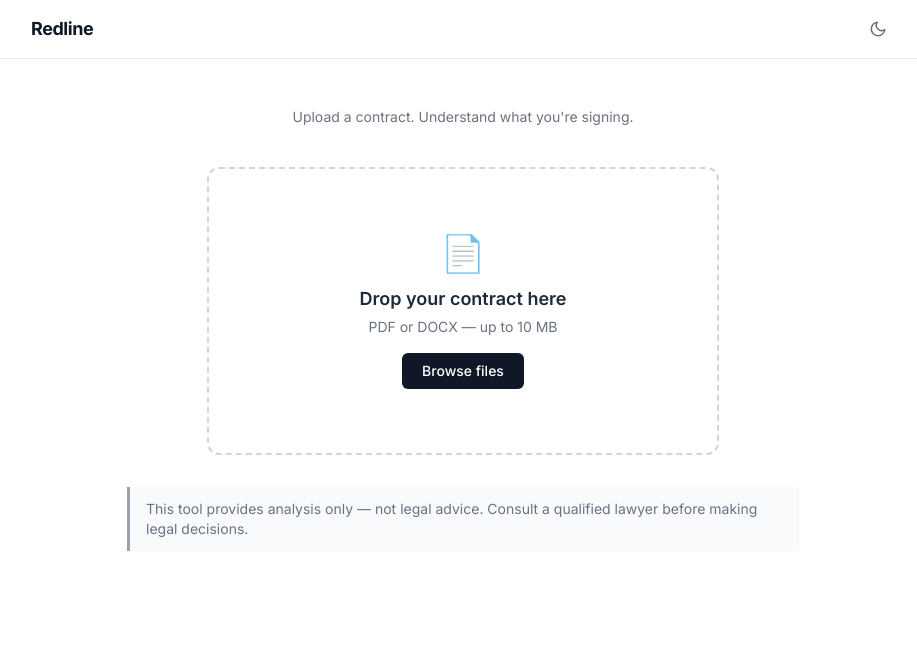
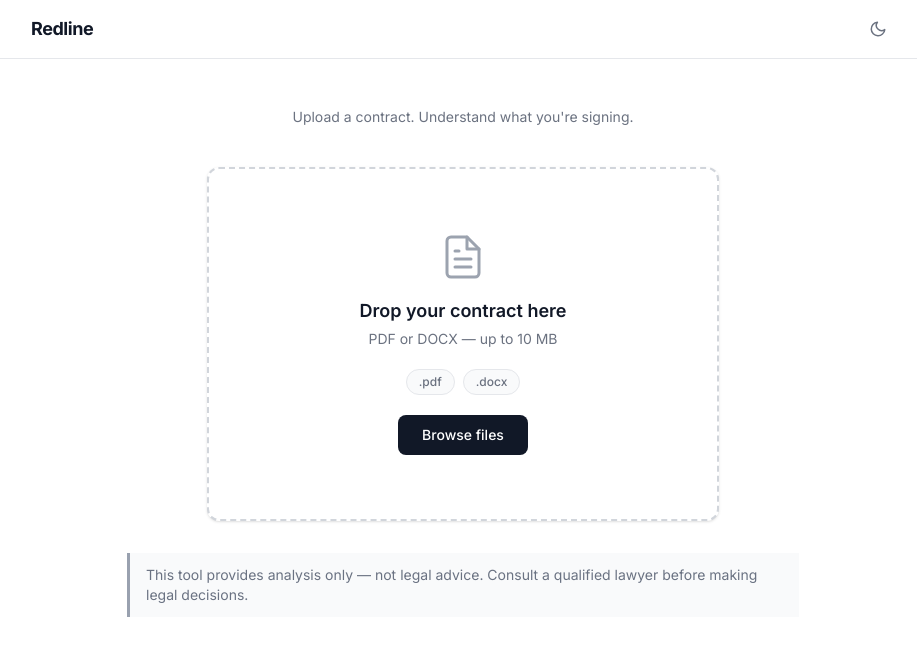
Before and after one commit to Seb281/redline, a Next.js app in the folder frontend/: page / in a window 1280 px wide. Shown: the top 656 px of the page, without its empty margins (177-1094 px from the left). Built offline with nearby package versions, Linux system fonts and the light colour scheme; no server answers.

Commit message:
feat: redesign upload screen with SVG icon and progress bar

```diff
--- a/frontend/src/components/FileUpload.tsx
+++ b/frontend/src/components/FileUpload.tsx
@@ -17,6 +17,7 @@ interface FileUploadProps {
   error: string | null;
 }
 
+/** Upload zone with drag-and-drop, file picker, and upload progress. */
 export function FileUpload({
   onFileSelected,
   isUploading,
@@ -66,25 +67,57 @@ export function FileUpload({
         }}
         onDragLeave={() => setIsDragging(false)}
         onDrop={handleDrop}
-        className={`w-full max-w-lg rounded-xl border-2 border-dashed px-10 py-16 text-center transition-colors ${
+        className={`w-full max-w-lg rounded-xl border-2 border-dashed px-10 py-16 text-center transition-all duration-200 ${
           isDragging
-            ? "border-blue-400 bg-blue-50"
-            : "border-gray-300 bg-white hover:border-gray-400"
+            ? "border-[var(--accent)] bg-blue-50 dark:bg-blue-950/30"
+            : "border-[var(--border-secondary)] bg-[var(--bg-card)] shadow-sm hover:border-[var(--text-muted)] hover:shadow-md"
         }`}
       >
-        <div className="mb-3 text-4xl">📄</div>
-        <p className="mb-1 text-lg font-semibold text-gray-800">
+        {/* Document icon (SVG) */}
+        <div className="mb-4 flex justify-center">
+          <svg xmlns="http://www.w3.org/2000/svg" width="48" height="48" viewBox="0 0 24 24" fill="none" stroke="currentColor" strokeWidth="1.5" strokeLinecap="round" strokeLinejoin="round" className="text-[var(--text-muted)]">
+            <path d="M14 2H6a2 2 0 0 0-2 2v16a2 2 0 0 0 2 2h12a2 2 0 0 0 2-2V8z" />
+            <polyline points="14 2 14 8 20 8" />
+            <line x1="16" y1="13" x2="8" y2="13" />
+            <line x1="16" y1="17" x2="8" y2="17" />
+            <polyline points="10 9 9 9 8 9" />
+          </svg>
+        </div>
+
+        <p className="mb-1 text-lg font-semibold text-[var(--text-primary)]">
           Drop your contract here
         </p>
-        <p className="mb-4 text-sm text-gray-500">PDF or DOCX — up to 10 MB</p>
-        <button
-          type="button"
-          onClick={() => inputRef.current?.click()}
-          disabled={isUploading}
-          className="rounded-md bg-gray-900 px-5 py-2 text-sm font-medium text-white transition-colors hover:bg-gray-700 disabled:opacity-50"
-        >
-          {isUploading ? "Uploading..." : "Browse files"}
-        </button>
+        <p className="mb-5 text-sm text-[var(--text-tertiary)]">
+          PDF or DOCX — up to 10 MB
+        </p>
+
+        {/* File type pills */}
+        <div className="mb-5 flex justify-center gap-2">
+          <span className="rounded-full border border-[var(--border-primary)] bg-[var(--bg-secondary)] px-3 py-1 text-xs font-medium text-[var(--text-tertiary)]">
+            .pdf
+          </span>
+          <span className="rounded-full border border-[var(--border-primary)] bg-[var(--bg-secondary)] px-3 py-1 text-xs font-medium text-[var(--text-tertiary)]">
+            .docx
+          </span>
+        </div>
+
+        {isUploading ? (
+          <div className="mx-auto w-48">
+            <div className="mb-2 h-1.5 overflow-hidden rounded-full bg-[var(--bg-tertiary)]">
+              <div className="h-full animate-pulse rounded-full bg-[var(--accent)]" style={{ width: "60%" }} />
+            </div>
+            <p className="text-xs text-[var(--text-tertiary)]">Uploading...</p>
+          </div>
+        ) : (
+          <button
+            type="button"
+            onClick={() => inputRef.current?.click()}
+            className="rounded-lg bg-[var(--text-primary)] px-6 py-2.5 text-sm font-medium text-[var(--bg-primary)] transition-opacity hover:opacity-80"
+          >
+            Browse files
+          </button>
+        )}
+
         <input
           ref={inputRef}
           type="file"
@@ -94,7 +127,7 @@ export function FileUpload({
         />
       </div>
       {error && (
-        <p className="mt-4 text-sm text-red-600">{error}</p>
+        <p className="mt-4 text-sm text-red-500">{error}</p>
       )}
     </div>
   );
```
